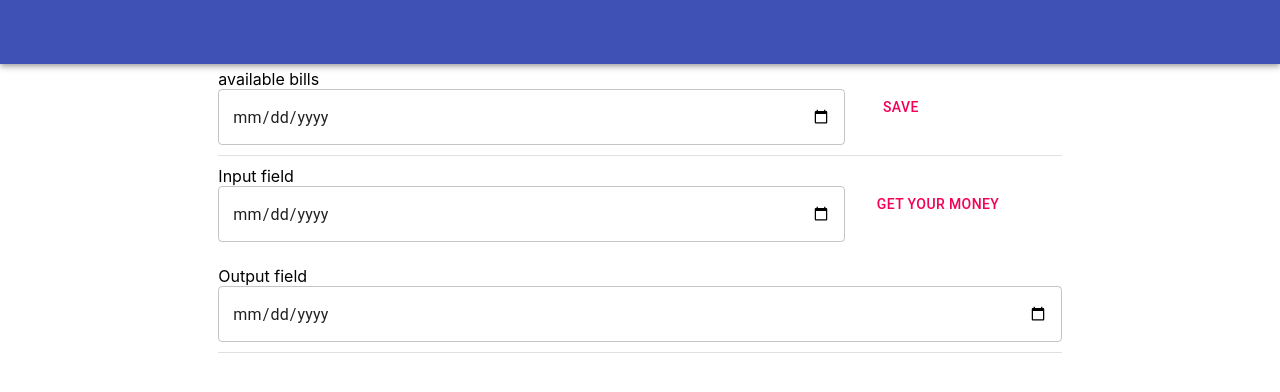
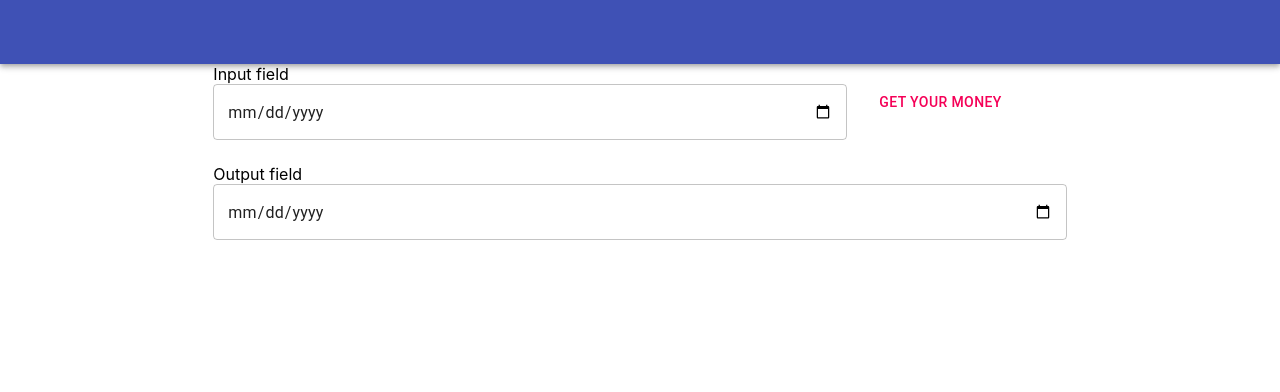
Before and after one commit to thismytests/Depositphotos, a React (Create React App) app: page / in a window 1280 px wide. Shown: the top 392 px of the page. Built offline with nearby package versions, Linux system fonts and the light colour scheme.

Commit message:
In progress.

```diff
--- /dev/null
+++ b/src/pages/Atm/components/atm-component/formValidation.ts
@@ -0,0 +1,8 @@
+import * as yup from 'yup';
+
+export default yup.object().shape({
+  inputField: yup
+    .date(),
+  outputField: yup
+    .date()
+});
--- /dev/null
+++ b/src/pages/Atm/components/atm-component/index.tsx
@@ -0,0 +1,112 @@
+import React from 'react';
+
+// formik
+import {useFormik} from 'formik';
+
+
+// material ui
+import {Grid, Typography} from '@material-ui/core';
+import TextField from "@material-ui/core/TextField";
+import Button from "@material-ui/core/Button";
+
+
+// locale
+import {locale} from './locale';
+
+// form validation
+import formValidationSchema from './formValidation';
+
+// types
+import {ComponentProps} from './types';
+
+
+const FORMS_NAMES: {
+  INPUT_FIELD: string;
+  OUTPUT_FIELD: string
+} = {
+  INPUT_FIELD: 'inputField',
+  OUTPUT_FIELD: 'outputField',
+};
+
+
+export default function AtmGettingBlock(
+  {
+    onSubmit,
+    errorName
+  }: ComponentProps) {
+
+  const formik = useFormik({
+    initialValues: {
+      [FORMS_NAMES.INPUT_FIELD]: ''
+    },
+    validationSchema: {formValidationSchema},
+    onSubmit: values => {
+      const {inputField} = values;
+      const {outputField} = values;
+
+      const formData: {
+        inputField: string;
+        outputField: string;
+      } = {
+        inputField,
+        outputField
+      };
+
+      return onSubmit(formData).finally(() => values);
+    },
+  });
+  return (
+    <>
+    {/*setting money*/}
+
+    {/*getting money*/}
+    <form onSubmit={formik.handleSubmit}>
+      <Grid container spacing={3} alignItems="center">
+
+        {/*INPUT FIELD*/}
+        <Grid item xs={9}>
+          {locale.INPUT_FIELD}
+          <TextField
+            fullWidth
+            name={FORMS_NAMES.INPUT_FIELD}
+            onChange={formik.handleChange}
+            id={FORMS_NAMES.INPUT_FIELD}
+            variant="outlined"
+            type="date"
+          />
+        </Grid>
+
+
+        {/*GETTING BUTTON*/}
+        <Grid item xs={3}>
+          <Button color="secondary"
+                  type="submit">
+
+            {locale.GET}
+          </Button>
+        </Grid>
+
+        {/*OUTPUT FIELD*/}
+        <Grid item xs={12}>
+          {locale.OUTPUT_FIELD}
+          <TextField
+            fullWidth
+            name={FORMS_NAMES.OUTPUT_FIELD}
+            onChange={formik.handleChange}
+            id={FORMS_NAMES.OUTPUT_FIELD}
+            variant="outlined"
+            type="date"
+          />
+        </Grid>
+
+        {/*  error code*/}
+        {errorName && (
+          <Grid item xs={12}>
+            <Typography color="error">{errorName}</Typography>
+          </Grid>
+        )}
+      </Grid>
+    </form>
+    </>
+  )
+}
--- /dev/null
+++ b/src/pages/Atm/components/atm-component/locale.ts
@@ -0,0 +1,13 @@
+export const locale: {
+  INPUT_FIELD: string;
+  OUTPUT_FIELD: string;
+  GET: string;
+  AVAILABLE_BILLS: string;
+  SAVE: string;
+} = {
+  INPUT_FIELD: 'Input field',
+  OUTPUT_FIELD: 'Output field',
+  GET: 'Get Your Money',
+  AVAILABLE_BILLS: 'available bills',
+  SAVE: 'SAVE',
+};
--- /dev/null
+++ b/src/pages/Atm/components/atm-component/types.ts
@@ -0,0 +1,9 @@
+export interface ComponentProps {
+  onSubmit: (params: FormData) => Promise<void>;
+  errorName: boolean | string;
+}
+
+export interface FormData {
+  inputField: string,
+  outputField: string
+}
--- a/src/pages/routing.tsx
+++ b/src/pages/routing.tsx
@@ -18,7 +18,7 @@ import Toolbar from '@material-ui/core/Toolbar';
 import {routes} from './config';
 
 // pages
-import ATM from './Atm';
+import ATM from './Atm/components/atm-component';
 
 // not found page
 import NotFoundPage from '../404page';
```
Also changed, not shown: src/pages/Atm/components/atm-component/styles.ts (added, +7 -0 lines).
